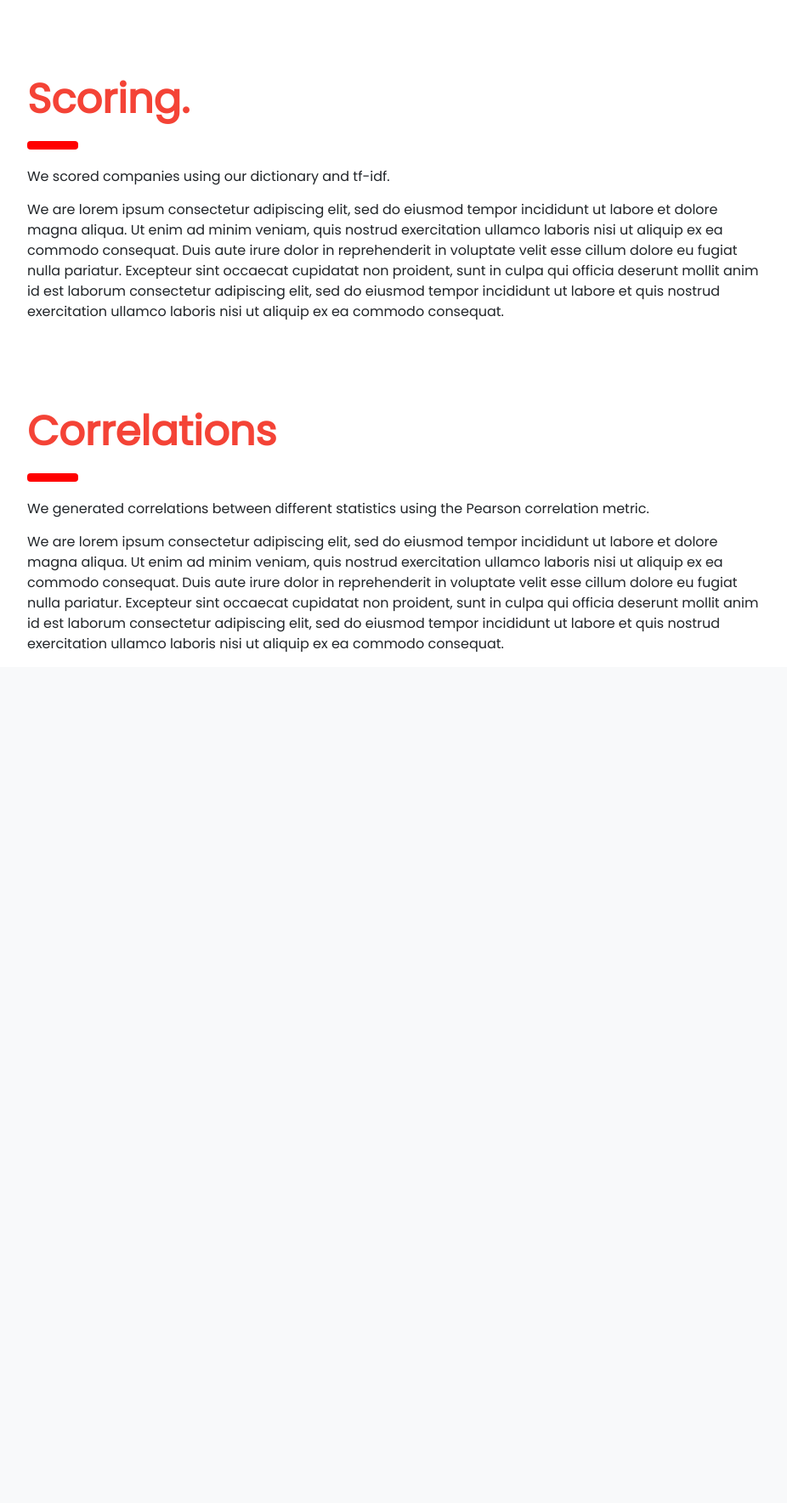
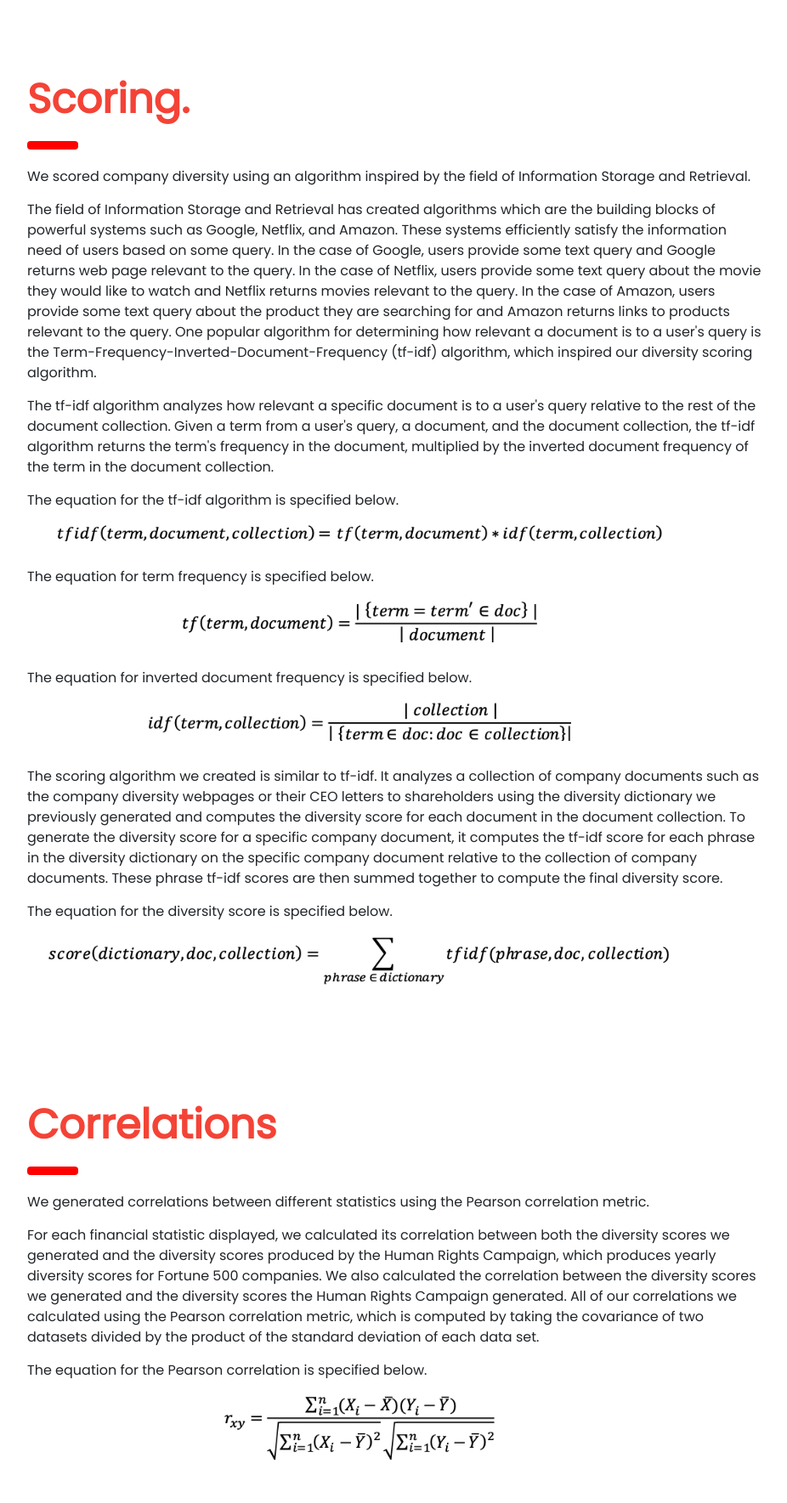
Before and after one commit to grantlballard/482Diversity, a Flask app: page /methods in a window 1280 px wide. Shown: the part 625-2394 px from the top of the page at 85% size, without its empty margins (324-1250 px from the left). Before the commit the page ends 1393 px from the top, so only its background shows below. Run offline with Flask 2, Linux system fonts and the light colour scheme; some libraries are stand-ins or nearby versions.

Commit message:
Added text for scoring and correlations to methods page.

```diff
--- /dev/null
+++ b/static/css/methods.css
@@ -0,0 +1,5 @@
+.equation {
+    vertical-align: middle;
+    width: 90%;
+    margin-bottom: 2rem;
+}
--- a/templates/methods.html
+++ b/templates/methods.html
@@ -9,6 +9,8 @@
         .w3-half img{margin-bottom:-6px;margin-top:16px;opacity:0.8;cursor:pointer}
         .w3-half img:hover{opacity:1}
     </style>
+
+    <link rel="stylesheet" href="{{ url_for('static', filename="css/methods.css")}}"/>
 {% endblock %}
 
 {% block in_page_nav_links %}
@@ -39,24 +41,90 @@
 
         <!-- Scoring -->
         <div class="w3-container" id="scoring" style="margin-top:75px">
-            <h1 class="w3-xxxlarge w3-text-red"><b>Scoring.</b></h1>
+            <h1 class="w3-xxxlarge w3-text-red">
+              <b>Scoring.</b>
+            </h1>
             <hr style="width:50px;border:5px solid red" class="w3-round">
-            <p>We scored companies using our dictionary and tf-idf.</p>
-            <p>We are lorem ipsum consectetur adipiscing elit, sed do eiusmod tempor incididunt ut labore et dolore magna aliqua. Ut enim ad minim veniam, quis nostrud exercitation ullamco laboris nisi ut aliquip ex ea commodo consequat. Duis aute irure
-            dolor in reprehenderit in voluptate velit esse cillum dolore eu fugiat nulla pariatur. Excepteur sint occaecat cupidatat non proident, sunt in culpa qui officia deserunt mollit anim id est laborum consectetur adipiscing elit, sed do eiusmod tempor
-            incididunt ut labore et quis nostrud exercitation ullamco laboris nisi ut aliquip ex ea commodo consequat.
+            <p>
+              We scored company diversity using an algorithm inspired by the field of Information Storage and Retrieval.
             </p>
+            <p>
+              The field of Information Storage and Retrieval has created algorithms
+              which are the building blocks of powerful systems such as Google, Netflix,
+              and Amazon. These systems efficiently satisfy the information need of users
+              based on some query. In the case of Google, users provide some text query
+              and Google returns web page relevant to the query. In the case of Netflix,
+              users provide some text query about the movie they would like to watch
+              and Netflix returns movies relevant to the query. In the case of Amazon,
+              users provide some text query about the product they are searching for
+              and Amazon returns links to products relevant to the query. One popular
+              algorithm for determining how relevant a document is to a user's query
+              is the Term-Frequency-Inverted-Document-Frequency (tf-idf) algorithm,
+              which inspired our diversity scoring algorithm.
+            </p>
+
+            <p>
+              The tf-idf algorithm analyzes how relevant a specific document is to
+              a user's query relative to the rest of the document collection. Given
+              a term from a user's query, a document, and the document collection,
+              the tf-idf algorithm returns the term's frequency in the document, multiplied
+              by the inverted document frequency of the term in the document collection.
+            </p>
+
+            <p>
+              The equation for the tf-idf algorithm is specified below.
+            </p>
+            <img class="equation" src="{{ url_for('static', filename="img/tfidf.png")}}" alt="tf-idf equation">
+
+            <p>
+              The equation for term frequency is specified below.
+            </p>
+            <img class="equation" src="{{ url_for('static', filename="img/tf.png")}}" alt="tf equation">
+
+            <p>
+              The equation for inverted document frequency is specified below.
+            </p>
+            <img class="equation" src="{{ url_for('static', filename="img/idf.png")}}" alt="idf equation">
+
+            <p>
+              The scoring algorithm we created is similar to tf-idf. It analyzes a collection of company documents
+              such as the company diversity webpages or their CEO letters to shareholders
+              using the diversity dictionary we previously generated and computes
+              the diversity score for each document in the document collection.
+              To generate the diversity score for a specific company document,
+              it computes the tf-idf score for each phrase in the diversity dictionary
+              on the specific company document relative to the collection of company documents.
+              These phrase tf-idf scores are then summed together to compute the final
+              diversity score.
+            </p>
+
+            <p>
+              The equation for the diversity score is specified below.
+            </p>
+            <img class="equation" src="{{ url_for('static', filename="img/diversity_score.png")}}" alt="diversity score equation">
         </div>
 
         <!-- Correlations -->
         <div class="w3-container" id="correlations" style="margin-top:75px">
             <h1 class="w3-xxxlarge w3-text-red"><b>Correlations</b></h1>
             <hr style="width:50px;border:5px solid red" class="w3-round">
-            <p>We generated correlations between different statistics using the Pearson correlation metric.</p>
-            <p>We are lorem ipsum consectetur adipiscing elit, sed do eiusmod tempor incididunt ut labore et dolore magna aliqua. Ut enim ad minim veniam, quis nostrud exercitation ullamco laboris nisi ut aliquip ex ea commodo consequat. Duis aute irure
-            dolor in reprehenderit in voluptate velit esse cillum dolore eu fugiat nulla pariatur. Excepteur sint occaecat cupidatat non proident, sunt in culpa qui officia deserunt mollit anim id est laborum consectetur adipiscing elit, sed do eiusmod tempor
-            incididunt ut labore et quis nostrud exercitation ullamco laboris nisi ut aliquip ex ea commodo consequat.
+            <p>
+              We generated correlations between different statistics using the Pearson correlation metric.
             </p>
+
+            <p>
+              For each financial statistic displayed, we calculated its correlation between both the diversity scores
+              we generated and the diversity scores produced by the Human Rights Campaign, which produces yearly diversity
+              scores for Fortune 500 companies. We also calculated the correlation between the diversity scores we generated
+              and the diversity scores the Human Rights Campaign generated. All
+              of our correlations we calculated using the Pearson correlation metric, which is computed
+              by taking the covariance of two datasets divided by the product of the standard deviation of each data set.
+            </p>
+
+            <p>
+              The equation for the Pearson correlation is specified below.
+            </p>
+            <img class="equation" src="{{ url_for('static', filename="img/pearson.png")}}" alt="Pearson correlation equation">
         </div>
     <!-- End page content -->
     </div>
```
Also changed, not shown: static/img/diversity_score.png (added), static/img/idf.png (added), static/img/pearson.png (added), static/img/tf.png (added), static/img/tfidf.png (added).
